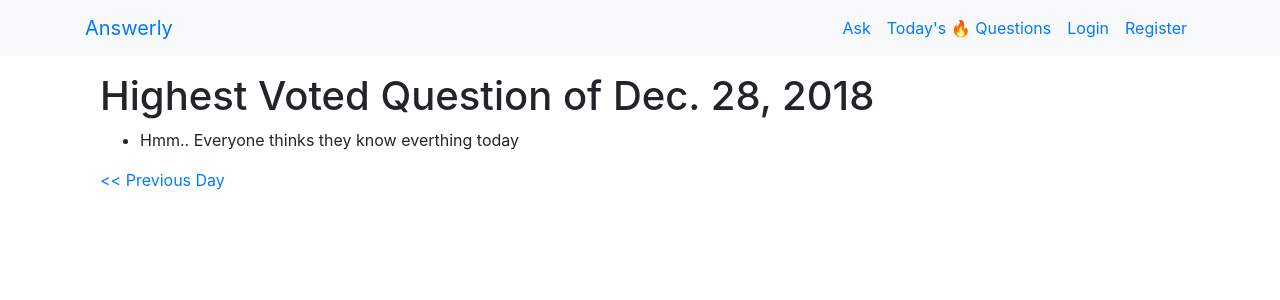
After one commit to gtyagi777/Building-Django-2.0-Web-Applications, a Django app: page /daily/2018/12/28/ in a window 1280 px wide. The commit adds this page. Shown: the top 300 px of the page. Run offline with Django 3.2, Linux system fonts and the light colour scheme; data that the repository does not hold is empty; some libraries are stand-ins or nearby versions.

Commit message:
Chapter 6

```diff
--- a/Answerly/django/config/settings.py
+++ b/Answerly/django/config/settings.py
@@ -141,3 +141,7 @@ MARKDOWNIFY_WHITELIST_TAGS = [
 ]
 
 CRISPY_TEMPLATE_PACK = 'bootstrap4'
+
+LOGIN_URL = 'user:login'
+LOGIN_REDIRECT_URL = 'qanda:index'
+LOGOUT_REDIRECT_URL = 'qanda:index'
--- a/Answerly/django/config/urls.py
+++ b/Answerly/django/config/urls.py
@@ -17,8 +17,10 @@ from django.contrib import admin
 from django.urls import path, include
 
 import qanda.urls
+import user.urls
 
 urlpatterns = [
     path('admin/', admin.site.urls),
     path('', include(qanda.urls, namespace='qanda')),
+    path('user/', include(user.urls, namespace='user'))
 ]
--- a/Answerly/django/qanda/models.py
+++ b/Answerly/django/qanda/models.py
@@ -14,8 +14,7 @@ class Question(models.Model):
         return self.title
 
     def get_absolute_url(self):
-        return reverse('qanda:ask')
-        # return reverse('questions:question_detail', kwargs={'pk': self.id})
+        return reverse('qanda:question_detail', kwargs={'pk': self.id})
 
     def can_accept_answers(self, user):
         return user == self.user
--- a/Answerly/django/qanda/templates/qanda/common/list_answers.html
+++ b/Answerly/django/qanda/templates/qanda/common/list_answers.html
@@ -27,8 +27,8 @@
                         {% csrf_token %}
                         {{ accept_form }}
                         <button type="submit" class="btn btn-link">
-                            <i class="fa fa-times" area-hidden="true"></i>
-                            Reject
+                            <i class="fa fa-check-circle" area-hidden="true"></i>
+                            Accept
                         </button>
                     </form>
                 {% endif %}
--- a/Answerly/django/qanda/templates/qanda/common/question_post_answer.html
+++ b/Answerly/django/qanda/templates/qanda/common/post_answer.html
@@ -3,7 +3,7 @@
 <div class="col-sm-12">
     <h3>Post your answer</h3>
     <form method="post"
-        action="{% url 'qanda:answer_question' pk=question.id %}}">
+        action="{% url 'qanda:answer_question' pk=question.id %}">
         {{ answer_form | crispy }}
         {% csrf_token %}
         <button class="btn btn-primary" type="submit" name="action"
--- /dev/null
+++ b/Answerly/django/qanda/templates/qanda/question_archive_day.html
@@ -0,0 +1,36 @@
+{% extends 'base.html' %}
+
+{% block title %} Questions on {{ day }} {% endblock %}
+
+{% block body %}
+    <div class="col-sm-12">
+        <h1>Highest Voted Question of {{ day }}</h1>
+        <ul>
+            {% for question in object_list %}
+                <li>
+                    {{ question.votes }}
+                    <a href="{{ question.get_absolute_url }}">
+                        {{ question }}
+                    </a>
+                    by {{ question.user }}
+                    on {{ question.created }}
+                </li>
+            {% empty %}
+                <li>Hmm.. Everyone thinks they know everthing today</li>
+            {% endfor %}
+        </ul>
+        <div>
+            {% if previous_day %}
+            <a href="{% url 'qanda:daily_questions' year=previous_day.year month=previous_day.month day=previous_day.day %}">
+                << Previous Day
+            </a>
+            {% endif %}
+
+            {% if next_day %}
+            <a href="{% url 'qanda:daily_questions' year=next_day.year month=next_day.month day=next_day.day %}">
+                Next Day >>
+            </a>
+            {% endif %}
+        </div>
+    </div>
+{% endblock %}
--- a/Answerly/django/qanda/templates/qanda/question_detail.html
+++ b/Answerly/django/qanda/templates/qanda/question_detail.html
@@ -7,7 +7,7 @@
     {% include "qanda/common/list_answers.html" %}
 
     {% if user.is_authenticated %}
-        {% include "qanda/common/question_post_answer.html" %}
+        {% include "qanda/common/post_answer.html" %}
     {% else %}
         <div>Login to post answers</div>
     {% endif %}
--- a/Answerly/django/qanda/urls.py
+++ b/Answerly/django/qanda/urls.py
@@ -8,4 +8,8 @@ urlpatterns = [
     path('base', views.BaseView.as_view(), name='BaseView'),
     path('ask', views.AskQuestionView.as_view(), name='ask'),
     path('q/<int:pk>', views.QuestionDetailView.as_view(), name="question_detail"),
+    path('q/<int:pk>/answer', views.CreateAnswerView.as_view(), name='answer_question'),
+    path('a/<int:pk>/answer', views.UpdateAnswerAcceptance.as_view(), name='update_answer_acceptance'),
+    path('daily/<int:year>/<int:month>/<int:day>/', views.DailyQuestionList.as_view(), name='daily_questions'),
+    path('', views.TodaysQuestionList.as_view(), name='index')
 ]
--- a/Answerly/django/qanda/views.py
+++ b/Answerly/django/qanda/views.py
@@ -1,11 +1,13 @@
 from django.contrib.auth.mixins import LoginRequiredMixin
 from django.shortcuts import render
 from django.views.generic.base import TemplateView
-from django.views.generic import CreateView, DetailView
-from django.http.response import HttpResponseBadRequest
+from django.views.generic import CreateView, DetailView, UpdateView, DayArchiveView, RedirectView
+from django.http.response import HttpResponseBadRequest, HttpResponseRedirect
+from django.utils import timezone
+from django.urls import reverse
 
 from qanda.forms import QuestionForm, AnswerAcceptanceForm, AnswerForm
-from qanda.models import Question
+from qanda.models import Question, Answer
 
 
 class BaseView(TemplateView):
@@ -71,3 +73,51 @@ class CreateAnswerView(LoginRequiredMixin, CreateView):
     def get_context_data(self, **kwargs):
         return super().get_context_data(question=self.get_question(),
                                         **kwargs)
+
+    def get_success_url(self):
+        return self.object.question.get_absolute_url()
+
+    def form_valid(self, form):
+        action = self.request.POST.get('action')
+        if action == 'SAVE':
+            return super().form_valid(form)
+        elif action == 'PREVIEW':
+            ctx = self.get_context_data(preview=form.cleaned_data['answer'])
+            return self.render_to_response(context=ctx)
+        return HttpResponseBadRequest()
+
+    def get_question(self):
+        return Question.objects.get(pk=self.kwargs['pk'])
+
+
+class UpdateAnswerAcceptance(LoginRequiredMixin, UpdateView):
+    form_class = AnswerAcceptanceForm
+    queryset = Answer.objects.all()
+
+    def get_success_url(self):
+        return self.object.question.get_absolute_url()
+
+    def form_invalid(self, form):
+        return HttpResponseRedirect(
+            redirect_to=self.object.question.get_absolute_url()
+        )
+
+
+class DailyQuestionList(DayArchiveView):
+    queryset = Question.objects.all()
+    date_field = 'created'
+    month_format = '%m'
+    allow_empty = True
+
+
+class TodaysQuestionList(RedirectView):
+    def get_redirect_url(self, *args, **kwargs):
+        today = timezone.now()
+        return reverse(
+            'qanda:daily_questions',
+            kwargs={
+                'day': today.day,
+                'month': today.month,
+                'year': today.year,
+            }
+        )
--- a/Answerly/django/templates/base.html
+++ b/Answerly/django/templates/base.html
@@ -23,7 +23,24 @@
     <div class="container">
         <a class="navbar-brand" href="/">Answerly</a>
         <ul class="navbar-nav">
-
+            <li class="nav-item">
+                 <a class="nav-link" href="{% url 'qanda:ask' %}"> Ask </a>
+            </li>
+            <li class="nav-item">
+                <a class="nav-link" href="{% url 'qanda:index' %}"> Today's 🔥 Questions</a>
+            </li>
+            {% if user.is_authenticated %}
+                <li class="nav-item">
+                    <a class="nav-link" href = "{% url 'user:logout' %}">Logout</a>
+                </li>
+            {% else %}
+            <li class="nav-item">
+                <a class="nav-link" href = "{% url 'user:login' %}">Login</a>
+            </li>
+            <li class="nav-item">
+                <a class="nav-link" href = "{% url 'user:register' %}">Register</a>
+            </li>
+            {% endif %}
         </ul>
     </div>
 </nav>
--- /dev/null
+++ b/Answerly/django/user/urls.py
@@ -0,0 +1,11 @@
+from django.urls import path
+from django.contrib.auth.views import LoginView, LogoutView
+
+from . import views
+
+app_name = 'user'
+urlpatterns = [
+    path('login', LoginView.as_view(), name='login'),
+    path('logout', LogoutView.as_view(), name='logout'),
+    path('register', views.RegisterView.as_view(), name='register')
+]
```
Also changed, not shown: Answerly/django/qanda/templates/qanda/create_answer.html (added, +17 -0 lines), Answerly/django/user/templates/registration/login.html (added, +16 -0 lines), Answerly/django/user/templates/user/register.html (added, +15 -0 lines), Answerly/django/user/views.py (+6 -1 lines), 1 other file.
